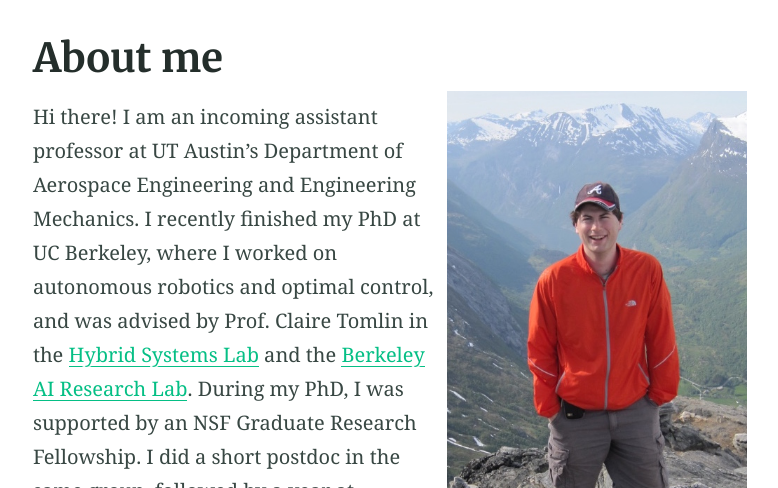
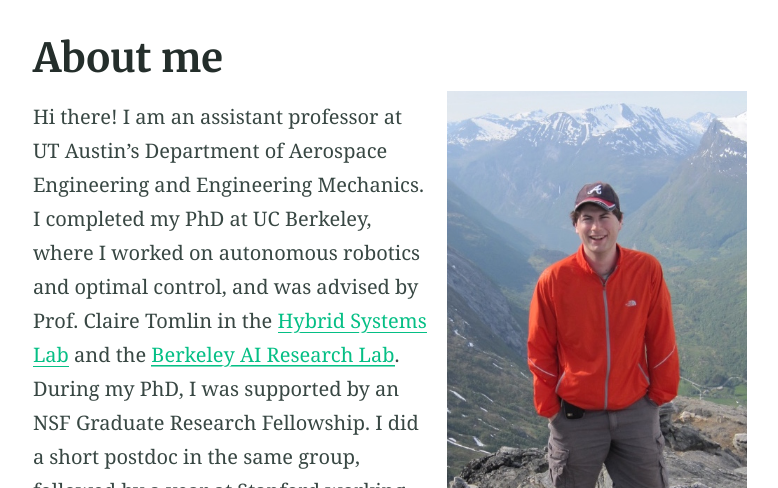
Before and after one commit to sarafridov/sarafridov.github.io, a Jekyll site: the page built from index.md, in a window 1280 px wide and 900 px high, cut to the strip 412-900 px from the top of the window. Shown: the whole strip, without its empty margins (250-1028 px from the left). Built offline with Jekyll 4.4.1, drawn with Linux system fonts in a browser that asks for light colours.

Commit message:
updating language of index

```diff
--- a/index.md
+++ b/index.md
@@ -9,7 +9,7 @@ excerpt: "optimal control, dynamic game theory, learning for robust autonomy"
 
 {% include figure.html image="/assets/imgs/dalsnibba.jpg" position="right" width="300" height="800" %}
 
-Hi there! I am an incoming assistant professor at UT Austin's Department of Aerospace Engineering and Engineering Mechanics. I recently finished my PhD at UC Berkeley, where I worked on autonomous robotics and optimal control, and was advised by Prof. Claire Tomlin in the [Hybrid Systems Lab](http://hybrid.eecs.berkeley.edu/) and the [Berkeley AI Research Lab](http://bair.berkeley.edu/). During my PhD, I was supported by an NSF Graduate Research Fellowship. I did a short postdoc in the same group, followed by a year at Stanford working with Prof. Mac Schwager in the [Multi-Agent Systems Lab](https://msl.stanford.edu).
+Hi there! I am an assistant professor at UT Austin's Department of Aerospace Engineering and Engineering Mechanics. I completed my PhD at UC Berkeley, where I worked on autonomous robotics and optimal control, and was advised by Prof. Claire Tomlin in the [Hybrid Systems Lab](http://hybrid.eecs.berkeley.edu/) and the [Berkeley AI Research Lab](http://bair.berkeley.edu/). During my PhD, I was supported by an NSF Graduate Research Fellowship. I did a short postdoc in the same group, followed by a year at Stanford working with Prof. Mac Schwager in the [Multi-Agent Systems Lab](https://msl.stanford.edu).
 
 Outside of research, I like to hike, play disc golf, read fantasy novels, and practice acoustic guitar.
 
```
